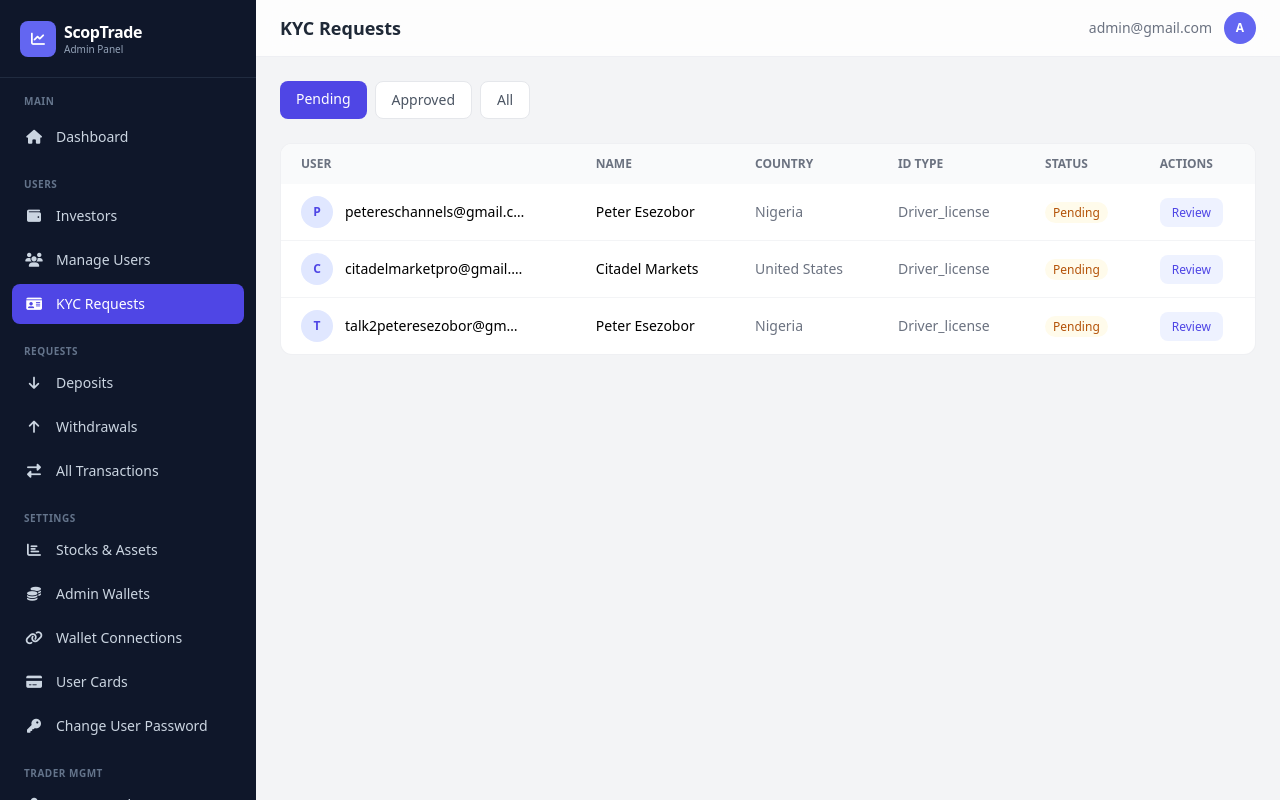
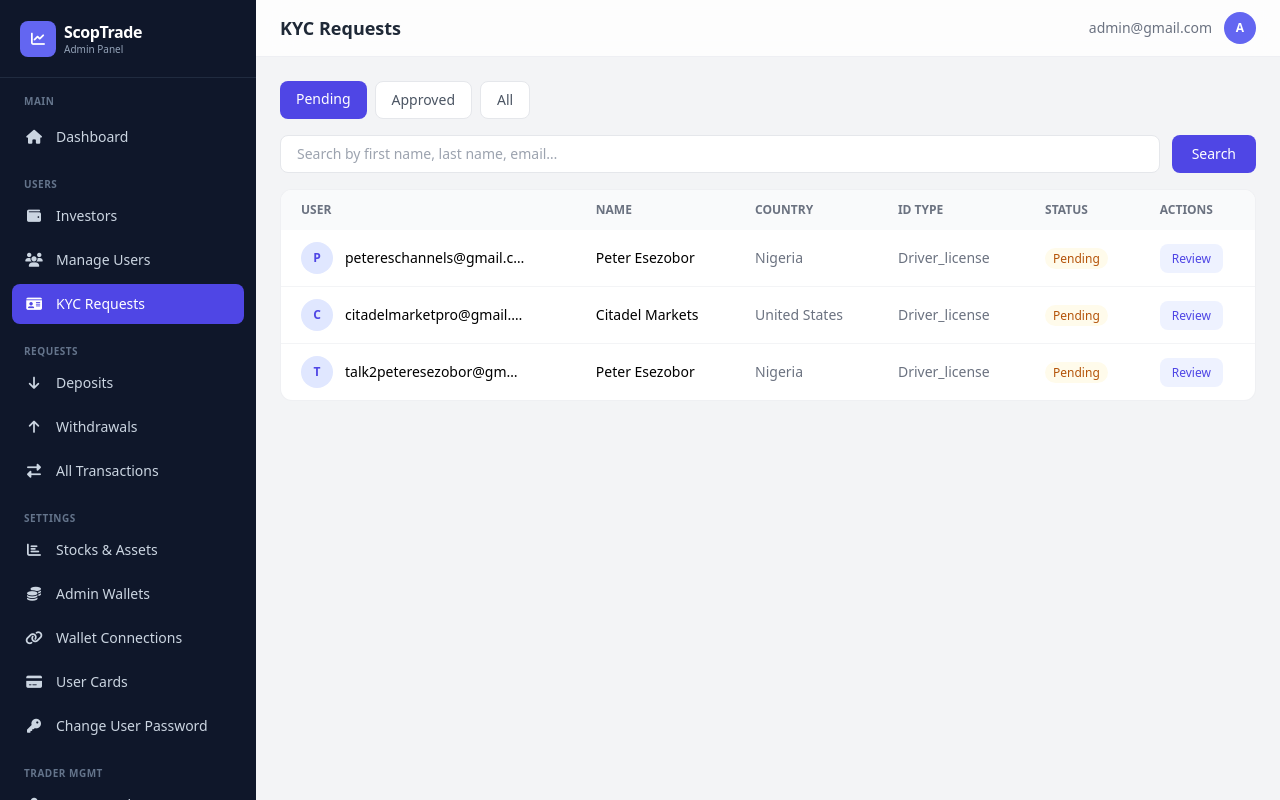
Before and after one commit to anuoluwapov74-code/scopstrade_be_vps, a Django app: page /dashboard/kyc/ in a window 1280 px wide. Run offline with Django 5.2, Linux system fonts and the light colour scheme; a user stored in the database is signed in; data comes from the database, SQL or seed files in the repository; both versions use the stored data as it was after the commit; some libraries are stand-ins or nearby versions.

Commit message:
added search for kyc

```diff
--- a/dashboard/templates/dashboard/kyc_requests.html
+++ b/dashboard/templates/dashboard/kyc_requests.html
@@ -4,11 +4,28 @@
 
 {% block content %}
 <!-- Status Tabs -->
-<div class="flex gap-2 mb-6">
+<div class="flex gap-2 mb-4">
     <a href="?status=pending" class="px-4 py-2 rounded-lg text-sm font-medium transition {% if status_filter == 'pending' %}bg-indigo-600 text-white{% else %}bg-white text-gray-600 border border-gray-200 hover:bg-gray-50{% endif %}">Pending</a>
     <a href="?status=approved" class="px-4 py-2 rounded-lg text-sm font-medium transition {% if status_filter == 'approved' %}bg-indigo-600 text-white{% else %}bg-white text-gray-600 border border-gray-200 hover:bg-gray-50{% endif %}">Approved</a>
     <a href="?status=all" class="px-4 py-2 rounded-lg text-sm font-medium transition {% if status_filter == 'all' %}bg-indigo-600 text-white{% else %}bg-white text-gray-600 border border-gray-200 hover:bg-gray-50{% endif %}">All</a>
 </div>
+
+<!-- Search -->
+<form method="get" class="mb-4 flex flex-col sm:flex-row gap-3">
+    <input type="hidden" name="status" value="{{ status_filter }}">
+    <input type="text" name="search" value="{{ search_query }}" placeholder="Search by first name, last name, email…"
+        class="flex-1 px-4 py-2 bg-white border border-gray-200 rounded-lg text-sm focus:outline-none focus:ring-2 focus:ring-indigo-500">
+    <button type="submit"
+        class="px-5 py-2 bg-indigo-600 text-white text-sm font-medium rounded-lg hover:bg-indigo-500 transition">
+        Search
+    </button>
+    {% if search_query %}
+    <a href="?status={{ status_filter }}"
+        class="px-5 py-2 bg-gray-100 text-gray-600 text-sm font-medium rounded-lg hover:bg-gray-200 transition text-center">
+        Clear
+    </a>
+    {% endif %}
+</form>
 
 <div class="bg-white rounded-xl border border-gray-200/60 overflow-hidden">
     <div class="overflow-x-auto">
--- a/dashboard/views.py
+++ b/dashboard/views.py
@@ -286,18 +286,29 @@ def delete_user(request, user_id):
 @admin_required
 def kyc_requests(request):
     status_filter = request.GET.get('status', 'pending')
+    search_query = request.GET.get('search', '').strip()
+
     if status_filter == 'pending':
         users = CustomUser.objects.filter(has_submitted_kyc=True, is_verified=False)
     elif status_filter == 'approved':
         users = CustomUser.objects.filter(has_submitted_kyc=True, is_verified=True)
     else:
         users = CustomUser.objects.filter(has_submitted_kyc=True)
+
+    if search_query:
+        users = users.filter(
+            Q(email__icontains=search_query) |
+            Q(first_name__icontains=search_query) |
+            Q(last_name__icontains=search_query)
+        )
+
     users = users.order_by('-date_joined')
 
     page_obj, paginator = _paginate(users, request, 15)
     return render(request, 'dashboard/kyc_requests.html', {
         'kyc_requests': page_obj, 'page_obj': page_obj, 'paginator': paginator,
         'is_paginated': paginator.num_pages > 1, 'status_filter': status_filter,
+        'search_query': search_query,
     })
 
 
```
Also changed, not shown: db.sqlite3.
